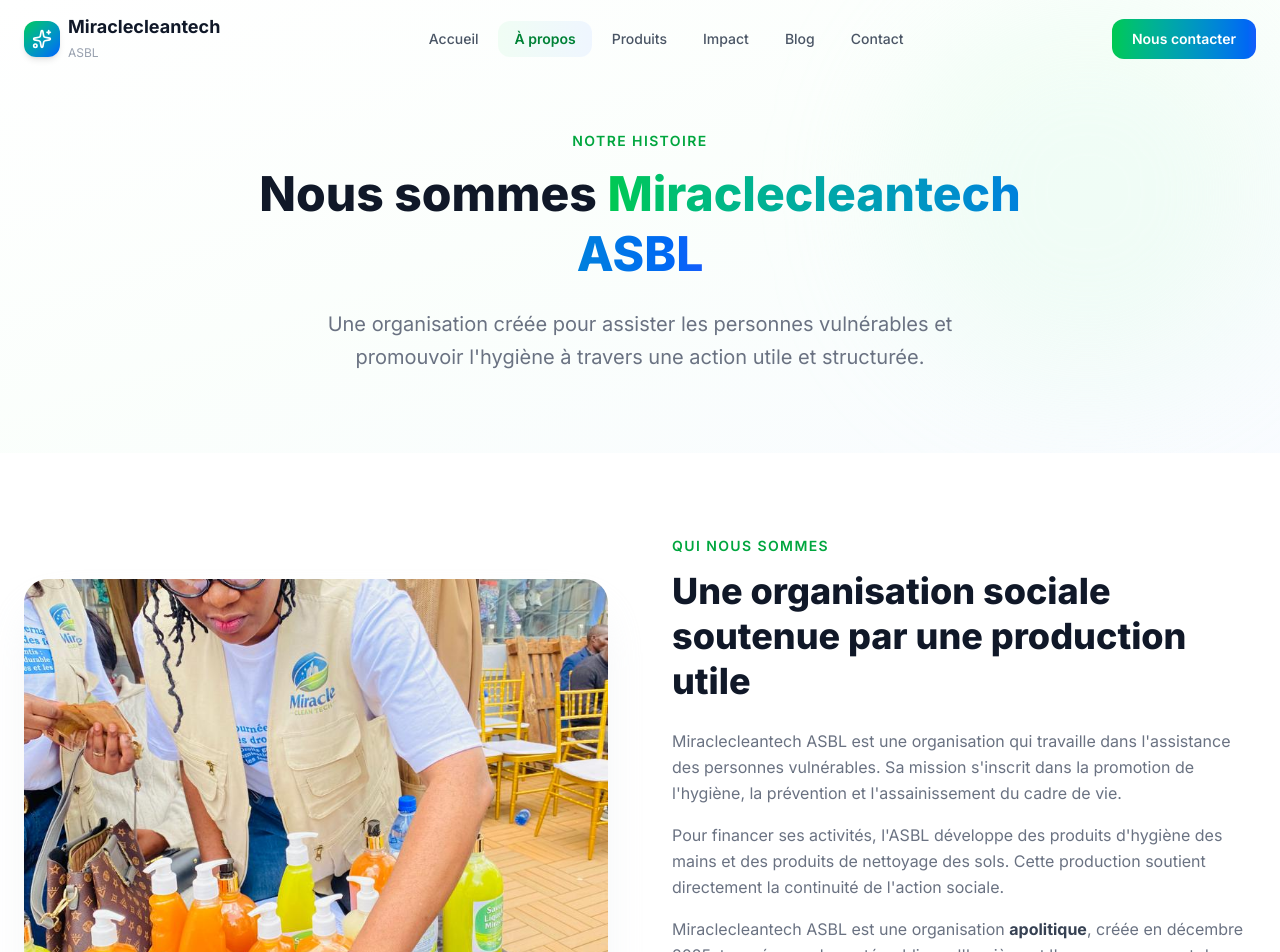
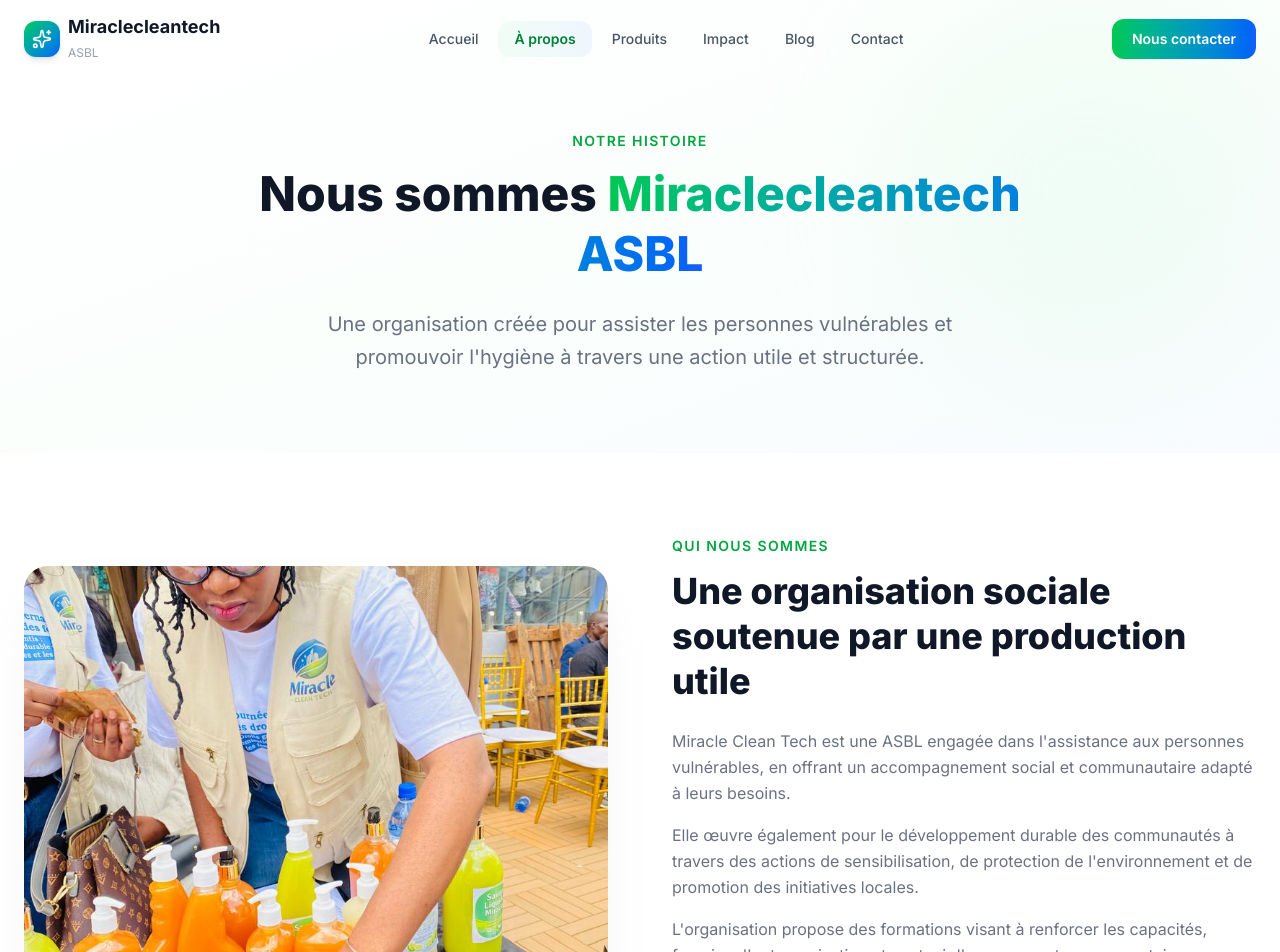
Before and after one commit to JonJaggerJack/miraclecleantech, a React (Vite) app: page /about in a window 1280 px wide. Shown: the top 952 px of the page. Built offline with nearby package versions, Linux system fonts and the light colour scheme.

Commit message:
content: update who we are text on About page

```diff
--- a/src/pages/About.tsx
+++ b/src/pages/About.tsx
@@ -81,13 +81,13 @@
             </h2>
             <div className="flex flex-col gap-4 text-gray-500 text-base leading-relaxed">
               <p>
-                Miraclecleantech ASBL est une organisation qui travaille dans l'assistance des personnes vulnérables. Sa mission s'inscrit dans la promotion de l'hygiène, la prévention et l'assainissement du cadre de vie.
+                Miracle Clean Tech est une ASBL engagée dans l'assistance aux personnes vulnérables, en offrant un accompagnement social et communautaire adapté à leurs besoins.
               </p>
               <p>
-                Pour financer ses activités, l'ASBL développe des produits d'hygiène des mains et des produits de nettoyage des sols. Cette production soutient directement la continuité de l'action sociale.
+                Elle œuvre également pour le développement durable des communautés à travers des actions de sensibilisation, de protection de l'environnement et de promotion des initiatives locales.
               </p>
               <p>
-                Miraclecleantech ASBL est une organisation <strong className="text-gray-700">apolitique</strong>, créée en décembre 2025, tournée vers la santé publique, l'hygiène et l'accompagnement des personnes vulnérables.
+                L'organisation propose des formations visant à renforcer les capacités, favoriser l'autonomisation et soutenir l'engagement communautaire.
               </p>
             </div>
             <div className="mt-8 flex gap-4">
```
